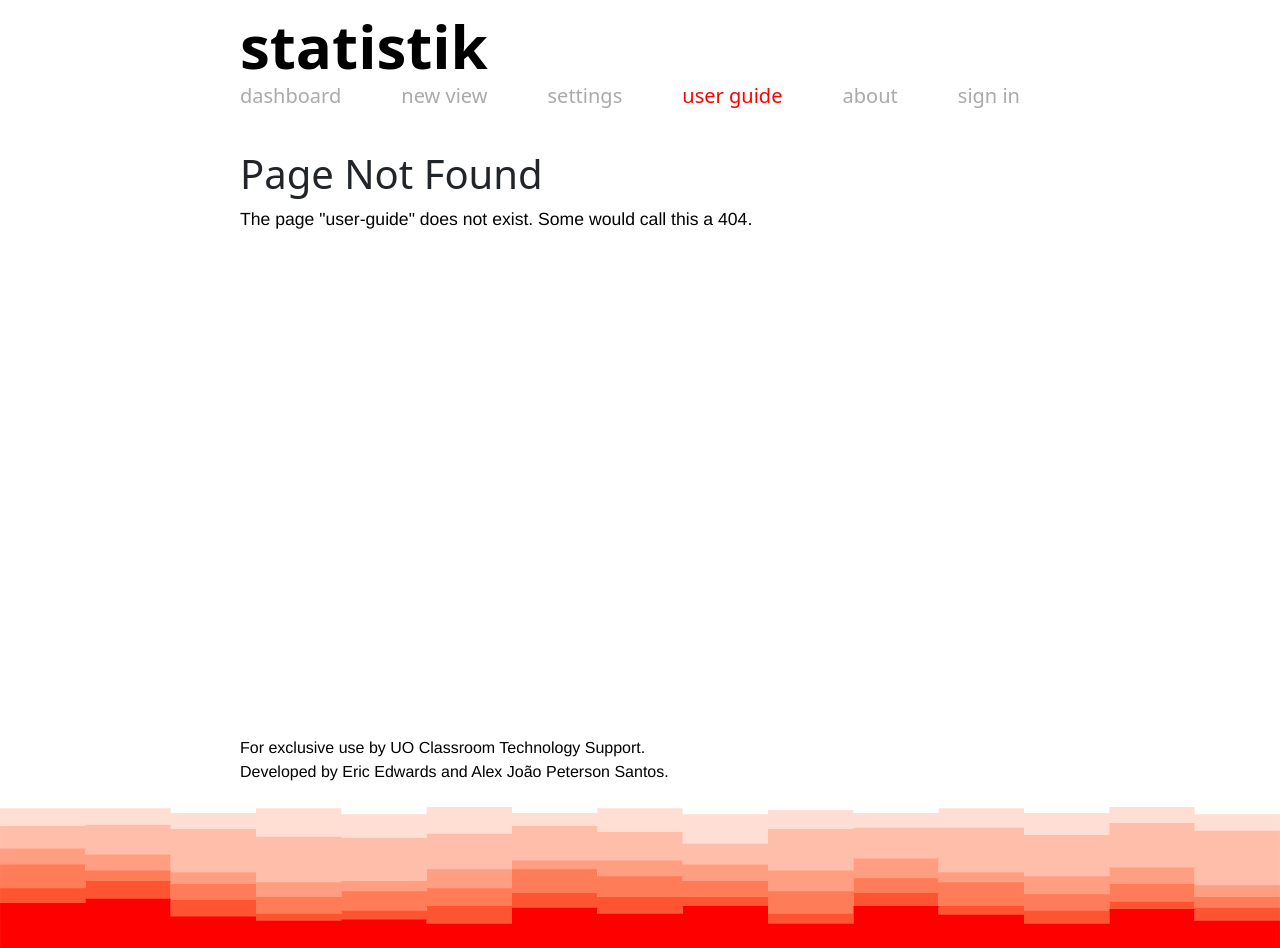
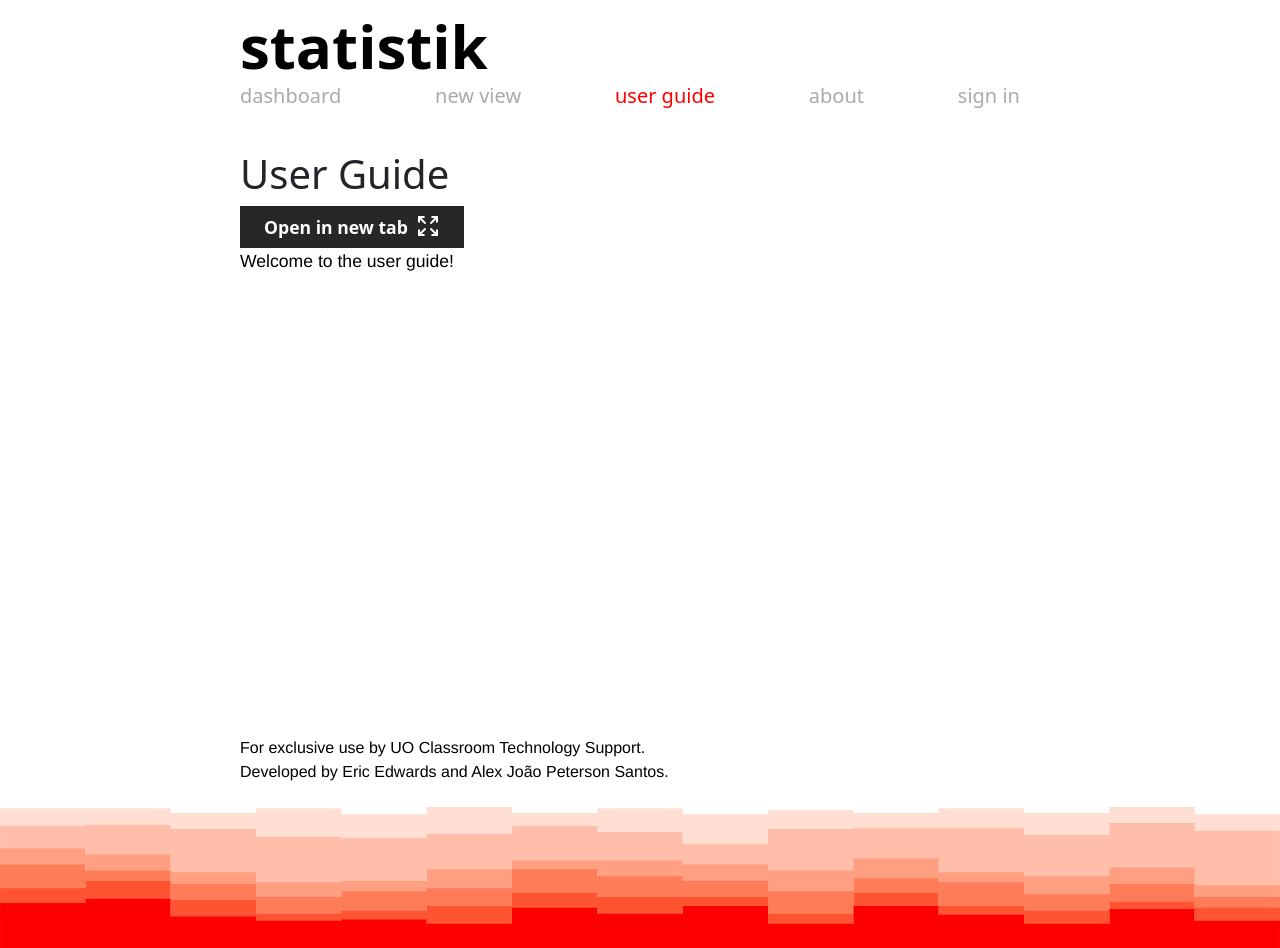
Before and after one commit to uoclass/statistik, a React (Vite) app in the folder frontend/: page /user-guide in a window 1280 px wide. Built offline with nearby package versions, Linux system fonts and the light colour scheme; no server answers.

Commit message:
feat: user guide page, remove settings tab

```diff
--- a/frontend/package.json
+++ b/frontend/package.json
@@ -42,6 +42,7 @@
   "devDependencies": {
     "@eslint/js": "^9.17.0",
     "@tailwindcss/forms": "^0.5.10",
+    "@types/jsonwebtoken": "^9.0.9",
     "@types/node": "^22.13.4",
     "@types/react": "19.0.10",
     "@types/react-dom": "19.0.4",
@@ -57,6 +58,7 @@
     "eslint-plugin-react-hooks": "^5.1.0",
     "eslint-plugin-react-refresh": "^0.4.16",
     "globals": "^15.14.0",
+    "i": "^0.3.7",
     "prettier": "^3.4.2",
     "typescript": "~5.6.2",
     "typescript-eslint": "^8.18.2"
--- a/frontend/src/components/CollapsibleItem.tsx
+++ b/frontend/src/components/CollapsibleItem.tsx
@@ -135,7 +135,9 @@ export const CollapsibleItem: React.FC<CollapsibleItemProps> = ({
                   <span className="label">Buildings:</span>
                   <span>
                     {item.viewConfig.building?.length
-                      ? item.viewConfig.building.join(", ")
+                      ? item.viewConfig.building
+                          .map((building) => building.label)
+                          .join(", ")
                       : "—"}
                   </span>
                 </div>
--- a/frontend/src/components/Icons.tsx
+++ b/frontend/src/components/Icons.tsx
@@ -4,6 +4,29 @@ import { JSX } from "react/jsx-runtime";
 const Icon: React.FC<IconProps> = ({ icon, width, color, className }) => {
   const icon_color: string | null = color || "currentColor";
   const icons: { [key: string]: JSX.Element } = {
+    expand: (
+      <svg
+        xmlns="http://www.w3.org/2000/svg"
+        width="24"
+        height="24"
+        viewBox="0 0 24 24"
+        fill="none"
+        stroke="currentColor"
+        strokeWidth="2"
+        strokeLinecap="round"
+        strokeLinejoin="round"
+        className="lucide lucide-expand"
+      >
+        <path d="m15 15 6 6" />
+        <path d="m15 9 6-6" />
+        <path d="M21 16.2V21h-4.8" />
+        <path d="M21 7.8V3h-4.8" />
+        <path d="M3 16.2V21h4.8" />
+        <path d="m3 21 6-6" />
+        <path d="M3 7.8V3h4.8" />
+        <path d="M9 9 3 3" />
+      </svg>
+    ),
     user: (
       <svg
         xmlns="http://www.w3.org/2000/svg"
--- a/frontend/src/components/MultiSelectStyle.tsx
+++ b/frontend/src/components/MultiSelectStyle.tsx
@@ -1,7 +1,7 @@
-const DropdownIndicator = (props) => {
+const DropdownIndicator = ({ ...props }) => {
   return (
     <div
-      {...props.innerProps}
+      {...props}
       style={{
         display: "flex",
         alignItems: "center",
@@ -25,9 +25,13 @@ const DropdownIndicator = (props) => {
 };
 
 // Custom multi-value container
-const MultiValueContainer = ({ children, ...props }) => {
+const MultiValueContainer = ({
+  children,
+  ...props
+}: React.PropsWithChildren<unknown>) => {
   return (
     <div
+      {...props}
       style={{
         display: "flex",
         backgroundColor: "#27272A",
--- a/frontend/src/components/Nav.tsx
+++ b/frontend/src/components/Nav.tsx
@@ -19,9 +19,6 @@ function Nav() {
           </NavLink>
         </li>
         <li>
-          <NavLink to="/settings">settings</NavLink>
-        </li>
-        <li>
           <NavLink to="/user-guide">user guide</NavLink>
         </li>
         <li>
--- /dev/null
+++ b/frontend/src/pages/UserGuidePage.tsx
@@ -0,0 +1,23 @@
+import Button from "@/components/Button";
+import Icon from "@/components/Icons";
+
+const ExpandButton = () => {
+  return (
+    <Button onClick={() => window.open("/user-guide", "_blank")}>
+      Open in new tab
+      <Icon icon="expand" width={24} />
+    </Button>
+  );
+};
+
+function UserGuidePage() {
+  return (
+    <div>
+      <h1>User Guide</h1>
+      <ExpandButton />
+      <p>Welcome to the user guide!</p>
+    </div>
+  );
+}
+
+export default UserGuidePage;
--- a/frontend/src/routes/Routes.tsx
+++ b/frontend/src/routes/Routes.tsx
@@ -21,6 +21,7 @@ import ViewCreationPage from "../pages/ViewCreationPage";
 import Layout from "../components/Layout";
 import ConditionalRoute from "./ConditionalRoute";
 import ProtectedRouteError from "../components/ProtectedRouteError";
+import UserGuidePage from "@/pages/UserGuidePage";
 
 function Routes() {
   // route configurations go here
@@ -65,6 +66,10 @@ function Routes() {
       element: <IpsumPage />,
     },
     {
+      path: "/user-guide",
+      element: <UserGuidePage />,
+    },
+    {
       path: "/invalid",
       element: <InvalidPage />,
     },
```
Also changed, not shown: 2 other files (tests, documents, lock files or other folders).
